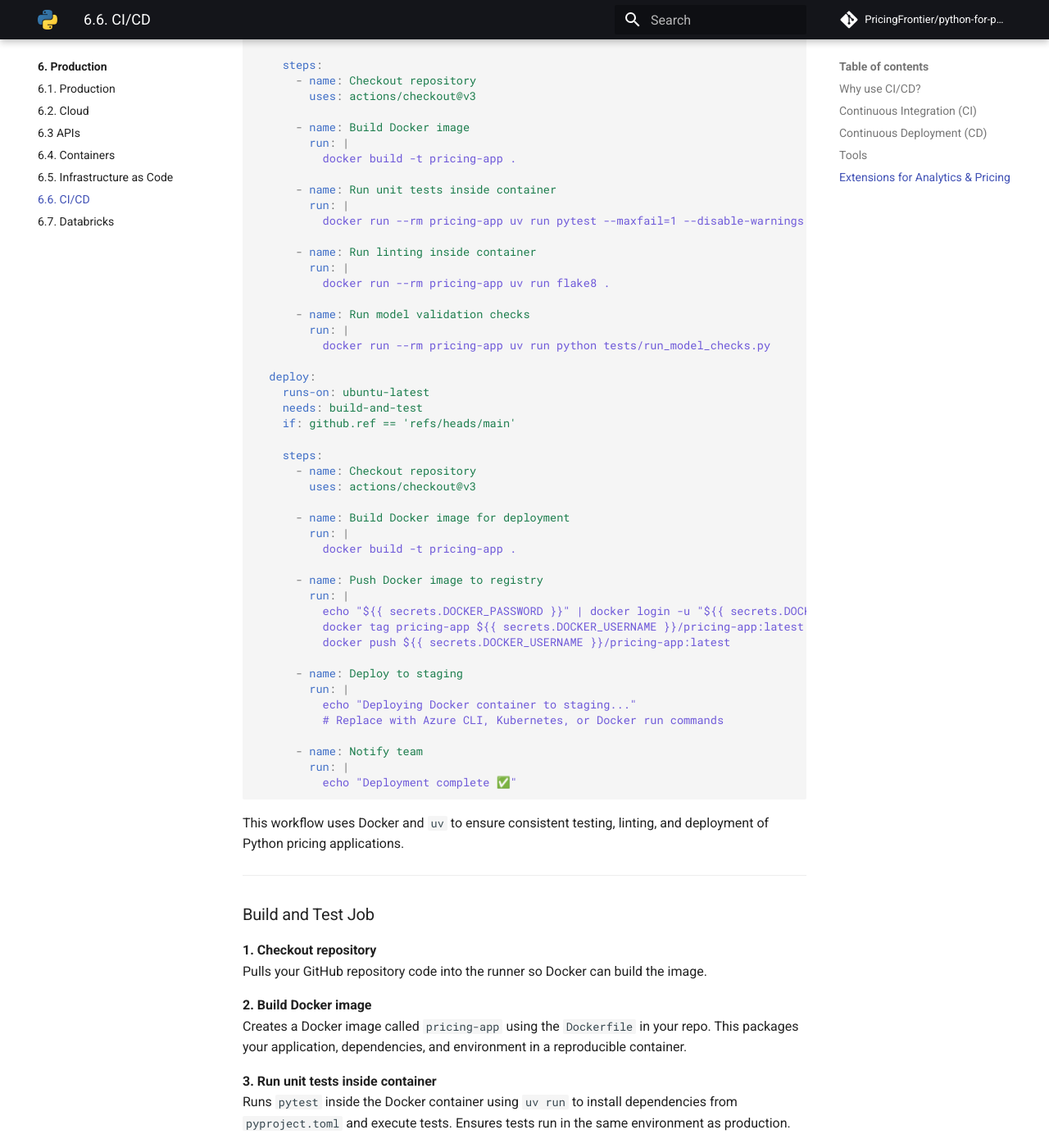
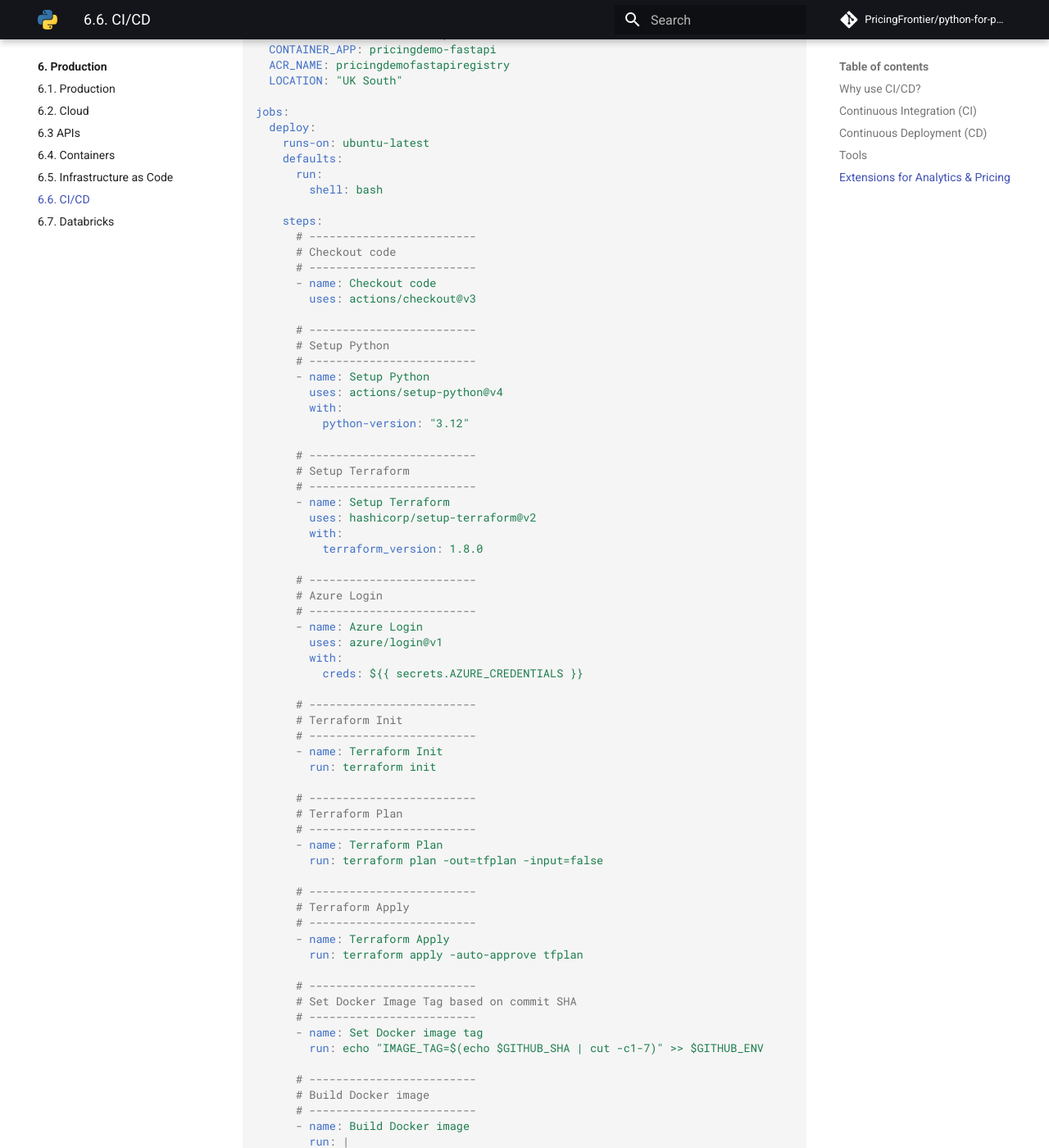
Before and after one commit to PricingFrontier/python-for-pricing-course, an MkDocs documentation site: the page built from docs/6. Production/6.6. CICD.md, in a window 1280 px wide and 1400 px high, scrolled down 2623 px. Shown: the whole window at 82% size. Built offline with MkDocs 1.6.1 and Material for MkDocs 9.7.7, drawn with Linux system fonts in a browser that asks for light colours; comment, search, counter and statistics services are not loaded; some of the changed text lies outside the part shown.

Commit message:
recovered some files

````diff
--- a/docs/6. Production/6.6. CICD.md
+++ b/docs/6. Production/6.6. CICD.md
@@ -74,65 +74,113 @@
 # Example Github Actions
 
 ```yaml
-name: CI Pipeline
+name: CI/CD FastAPI to Azure
 
 on:
   push:
-    branches: [main]
-  pull_request:
-    branches: [main]
+    branches:
+      - main
+  workflow_dispatch:
+
+env:
+  IMAGE_NAME: fastapi-mlflow
+  RESOURCE_GROUP: demo-fastapi
+  CONTAINER_APP: pricingdemo-fastapi
+  ACR_NAME: pricingdemofastapiregistry
+  LOCATION: "UK South"
 
 jobs:
-  build-and-test:
+  deploy:
     runs-on: ubuntu-latest
+    defaults:
+      run:
+        shell: bash
 
     steps:
-      - name: Checkout repository
+      # -------------------------
+      # Checkout code
+      # -------------------------
+      - name: Checkout code
         uses: actions/checkout@v3
 
+      # -------------------------
+      # Setup Python
+      # -------------------------
+      - name: Setup Python
+        uses: actions/setup-python@v4
+        with:
+          python-version: "3.12"
+
+      # -------------------------
+      # Setup Terraform
+      # -------------------------
+      - name: Setup Terraform
+        uses: hashicorp/setup-terraform@v2
+        with:
+          terraform_version: 1.8.0
+
+      # -------------------------
+      # Azure Login
+      # -------------------------
+      - name: Azure Login
+        uses: azure/login@v1
+        with:
+          creds: ${{ secrets.AZURE_CREDENTIALS }}
+
+      # -------------------------
+      # Terraform Init
+      # -------------------------
+      - name: Terraform Init
+        run: terraform init
+
+      # -------------------------
+      # Terraform Plan
+      # -------------------------
+      - name: Terraform Plan
+        run: terraform plan -out=tfplan -input=false
+
+      # -------------------------
+      # Terraform Apply
+      # -------------------------
+      - name: Terraform Apply
+        run: terraform apply -auto-approve tfplan
+
+      # -------------------------
+      # Set Docker Image Tag based on commit SHA
+      # -------------------------
+      - name: Set Docker image tag
+        run: echo "IMAGE_TAG=$(echo $GITHUB_SHA | cut -c1-7)" >> $GITHUB_ENV
+
+      # -------------------------
+      # Build Docker image
+      # -------------------------
       - name: Build Docker image
         run: |
-          docker build -t pricing-app .
+          docker build -t ${{ env.ACR_NAME }}.azurecr.io/${{ env.IMAGE_NAME }}:${{ env.IMAGE_TAG }} .
 
-      - name: Run unit tests inside container
+      # -------------------------
+      # Login to ACR
+      # -------------------------
+      - name: Login to Azure Container Registry
         run: |
-          docker run --rm pricing-app uv run pytest --maxfail=1 --disable-warnings -q
+          az acr login --name ${{ env.ACR_NAME }}
 
-      - name: Run linting inside container
+      # -------------------------
+      # Push Docker image to ACR
+      - name: Push Docker image
         run: |
-          docker run --rm pricing-app uv run flake8 .
+          docker push ${{ env.ACR_NAME }}.azurecr.io/${{ env.IMAGE_NAME }}:${{ env.IMAGE_TAG }}
 
-      - name: Run model validation checks
+      # -------------------------
+      # Update Container App image
+      # -------------------------
+      - name: Update Container App
         run: |
-          docker run --rm pricing-app uv run python tests/run_model_checks.py
+          az containerapp update \
+            --name ${{ env.CONTAINER_APP }} \
+            --resource-group ${{ env.RESOURCE_GROUP }} \
+            --image ${{ env.ACR_NAME }}.azurecr.io/${{ env.IMAGE_NAME }}:${{ env.IMAGE_TAG }}
 
-  deploy:
-    runs-on: ubuntu-latest
-    needs: build-and-test
-    if: github.ref == 'refs/heads/main'
-
-    steps:
-      - name: Checkout repository
-        uses: actions/checkout@v3
-
-      - name: Build Docker image for deployment
-        run: |
-          docker build -t pricing-app .
-
-      - name: Push Docker image to registry
-        run: |
-          echo "${{ secrets.DOCKER_PASSWORD }}" | docker login -u "${{ secrets.DOCKER_USERNAME }}" --password-stdin
-          docker tag pricing-app ${{ secrets.DOCKER_USERNAME }}/pricing-app:latest
-          docker push ${{ secrets.DOCKER_USERNAME }}/pricing-app:latest
-
-      - name: Deploy to staging
-        run: |
-          echo "Deploying Docker container to staging..."
-          # Replace with Azure CLI, Kubernetes, or Docker run commands
-
-      - name: Notify team
-        run: |
-          echo "Deployment complete ✅"
 
 ```
 
````
Also changed, not shown: docs/6. Production/6.3 APIs.md (+125 -0 lines), docs/6. Production/6.5. Infrastructure as Code.md (+27 -22 lines), 3 other files.
